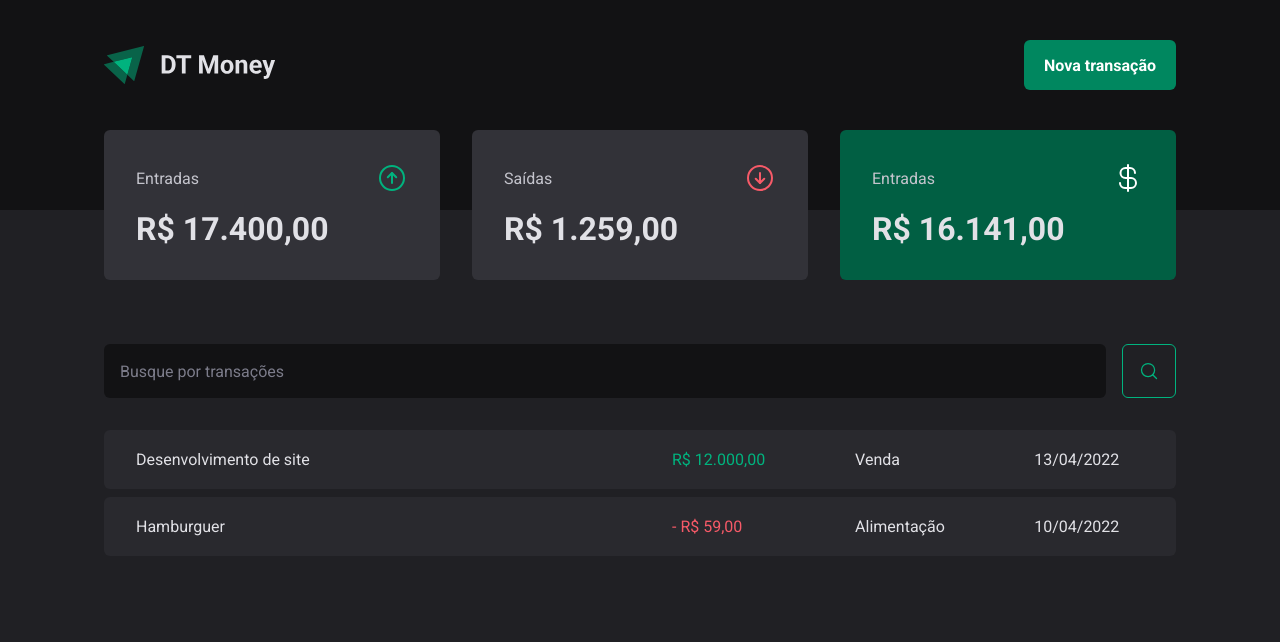
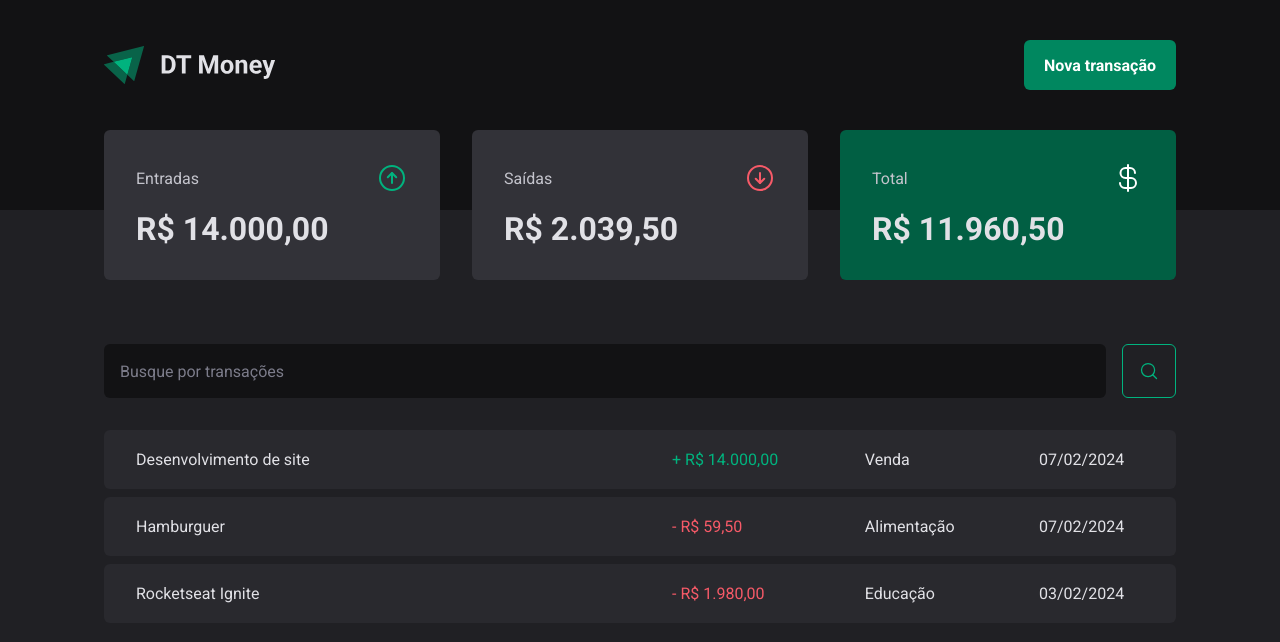
Before and after one commit to PedroSasso1/rocketseat-dt-money, a React (Vite) app: page / in a window 1280 px wide. Shown: the top 642 px of the page. Built offline with nearby package versions, Linux system fonts and the light colour scheme; data requests are answered from the project's data file.

Commit message:
transactions context

```diff
--- a/package.json
+++ b/package.json
@@ -5,6 +5,7 @@
   "type": "module",
   "scripts": {
     "dev": "vite",
+    "dev:server": "json-server -p 3333 -d 500 ./server.json",
     "build": "tsc -b && vite build",
     "lint": "eslint . --ext ts,tsx --report-unused-disable-directives --max-warnings 0",
     "preview": "vite preview"
@@ -15,7 +16,9 @@
     "phosphor-react": "^1.4.1",
     "react": "^18.3.1",
     "react-dom": "^18.3.1",
-    "styled-components": "^6.1.11"
+    "react-hook-form": "^7.52.1",
+    "styled-components": "^6.1.11",
+    "zod": "^3.23.8"
   },
   "devDependencies": {
     "@rocketseat/eslint-config": "^2.2.2",
@@ -28,6 +31,7 @@
     "eslint": "^8.57.0",
     "eslint-plugin-react-hooks": "^4.6.2",
     "eslint-plugin-react-refresh": "^0.4.7",
+    "json-server": "^1.0.0-beta.1",
     "typescript": "^5.2.2",
     "vite": "^5.3.1"
   }
--- /dev/null
+++ b/server.json
@@ -0,0 +1,27 @@
+{
+  "transactions": [{
+      "id": 1,
+      "description": "Desenvolvimento de site",
+      "type": "income",
+      "category": "Venda",
+      "price": 14000,
+      "createdAt": "2024-02-07T16:08:00.000Z"
+    },
+    {
+      "id": 2,
+      "description": "Hamburguer",
+      "type": "outcome",
+      "category": "Alimentação",
+      "price": 59.50,
+      "createdAt": "2024-02-07T17:08:00.000Z"
+    },
+    {
+      "id": 3,
+      "description": "Rocketseat Ignite",
+      "type": "outcome",
+      "category": "Educação",
+      "price": 1980,
+      "createdAt": "2024-02-03T17:08:00.000Z"
+    }
+  ]
+}
--- a/src/App.tsx
+++ b/src/App.tsx
@@ -2,12 +2,15 @@ import { ThemeProvider } from 'styled-components'
 import { defaultTheme } from './styles/themes/default'
 import { GlobalStyle } from './styles/globalStyle'
 import { Transactions } from './pages/Transactions'
+import { TransactionsProvider } from './contexts/TransactionsContext'
 
 export function App() {
   return (
     <ThemeProvider theme={defaultTheme}>
       <GlobalStyle />
-      <Transactions />
+      <TransactionsProvider>
+        <Transactions />
+      </TransactionsProvider>
     </ThemeProvider>
   )
 }
--- a/src/components/Summary/index.tsx
+++ b/src/components/Summary/index.tsx
@@ -1,7 +1,11 @@
 import { ArrowCircleDown, ArrowCircleUp, CurrencyDollar } from 'phosphor-react'
 import { SummaryCard, SummaryContainer } from './styles'
+import { currencyFormatter } from '../../utils/formatter'
+import { useSummary } from '../../hooks/useSummary'
 
 export const Summary = () => {
+  const summary = useSummary()
+
   return (
     <SummaryContainer>
       <SummaryCard>
@@ -9,7 +13,7 @@ export const Summary = () => {
           <span>Entradas</span>
           <ArrowCircleUp size={32} color="#00b37e" />
         </header>
-        <strong>R$ 17.400,00</strong>
+        <strong>{currencyFormatter.format(summary.income)}</strong>
       </SummaryCard>
 
       <SummaryCard>
@@ -17,15 +21,15 @@ export const Summary = () => {
           <span>Saídas</span>
           <ArrowCircleDown size={32} color="#f75a68" />
         </header>
-        <strong>R$ 1.259,00</strong>
+        <strong>{currencyFormatter.format(summary.outcome)}</strong>
       </SummaryCard>
 
       <SummaryCard variant="green">
         <header>
-          <span>Entradas</span>
+          <span>Total</span>
           <CurrencyDollar size={32} color="#fff" />
         </header>
-        <strong>R$ 16.141,00</strong>
+        <strong>{currencyFormatter.format(summary.balance)}</strong>
       </SummaryCard>
     </SummaryContainer>
   )
--- /dev/null
+++ b/src/contexts/TransactionsContext.tsx
@@ -0,0 +1,40 @@
+import { createContext, useEffect, useState } from 'react'
+
+interface Transaction {
+  id: number
+  description: string
+  type: 'income' | 'outcome'
+  category: string
+  price: number
+  createdAt: string
+}
+
+interface TransactionContextType {
+  transactions: Transaction[]
+}
+
+interface TransactionProviderProps {
+  children: React.ReactNode
+}
+
+export const TransactionsContext = createContext({} as TransactionContextType)
+
+export function TransactionsProvider({ children }: TransactionProviderProps) {
+  const [transactions, setTransactions] = useState<Transaction[]>([])
+
+  async function fetchTransactions() {
+    const response = await fetch('http://localhost:3333/transactions')
+    const data = await response.json()
+    setTransactions(data)
+  }
+
+  useEffect(() => {
+    fetchTransactions()
+  }, [])
+
+  return (
+    <TransactionsContext.Provider value={{ transactions }}>
+      {children}
+    </TransactionsContext.Provider>
+  )
+}
--- /dev/null
+++ b/src/hooks/useSummary.ts
@@ -0,0 +1,27 @@
+import { useContext } from 'react'
+import { TransactionsContext } from '../contexts/TransactionsContext'
+
+export function useSummary() {
+  const { transactions } = useContext(TransactionsContext)
+
+  const summary = transactions.reduce(
+    (acc, transaction) => {
+      if (transaction.type === 'income') {
+        acc.income += transaction.price
+      } else {
+        acc.outcome += transaction.price
+      }
+
+      acc.balance = acc.income - acc.outcome
+
+      return acc
+    },
+    {
+      income: 0,
+      outcome: 0,
+      balance: 0,
+    },
+  )
+
+  return summary
+}
--- a/src/pages/Transactions/index.tsx
+++ b/src/pages/Transactions/index.tsx
@@ -1,3 +1,4 @@
+import { useContext } from 'react'
 import { Header } from '../../components/Header'
 import { Summary } from '../../components/Summary'
 import { SearchForm } from './components/SearchForm'
@@ -6,8 +7,12 @@ import {
   TransactionsContainer,
   TransactionsTable,
 } from './styles'
+import { TransactionsContext } from '../../contexts/TransactionsContext'
+import { currencyFormatter, dateFormatter } from '../../utils/formatter'
 
 export function Transactions() {
+  const { transactions } = useContext(TransactionsContext)
+
   return (
     <div>
       <Header />
@@ -17,22 +22,19 @@ export function Transactions() {
         <SearchForm />
         <TransactionsTable>
           <tbody>
-            <tr>
-              <td width="50%">Desenvolvimento de site</td>
-              <td>
-                <PriceHighlight variant="income">R$ 12.000,00</PriceHighlight>
-              </td>
-              <td>Venda</td>
-              <td>13/04/2022</td>
-            </tr>
-            <tr>
-              <td width="50%">Hamburguer</td>
-              <td>
-                <PriceHighlight variant="outcome">- R$ 59,00</PriceHighlight>
-              </td>
-              <td>Alimentação</td>
-              <td>10/04/2022</td>
-            </tr>
+            {transactions.map((transaction) => (
+              <tr key={transaction.id}>
+                <td width="50%">{transaction.description}</td>
+                <td>
+                  <PriceHighlight variant={transaction.type}>
+                    {transaction.type === 'income' ? '+ ' : '- '}
+                    {currencyFormatter.format(transaction.price)}
+                  </PriceHighlight>
+                </td>
+                <td>{transaction.category}</td>
+                <td>{dateFormatter.format(new Date(transaction.createdAt))}</td>
+              </tr>
+            ))}
           </tbody>
         </TransactionsTable>
       </TransactionsContainer>
--- /dev/null
+++ b/src/utils/formatter.ts
@@ -0,0 +1,6 @@
+export const dateFormatter = Intl.DateTimeFormat('pt-BR')
+
+export const currencyFormatter = Intl.NumberFormat('pt-BR', {
+  style: 'currency',
+  currency: 'BRL',
+})
```
Also changed, not shown: 1 other file (tests, documents, lock files or other folders).
